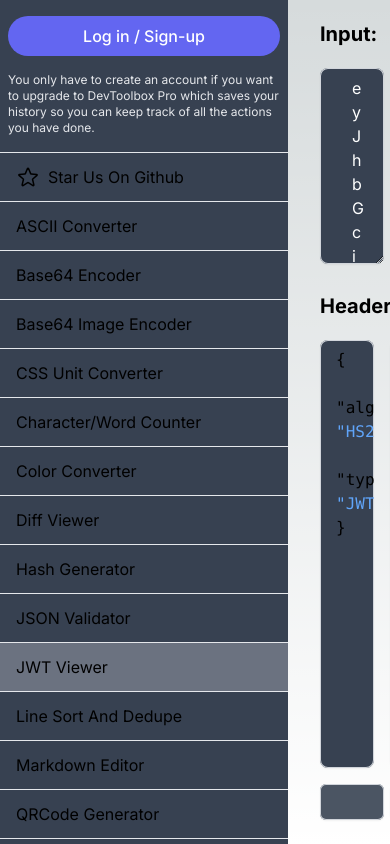
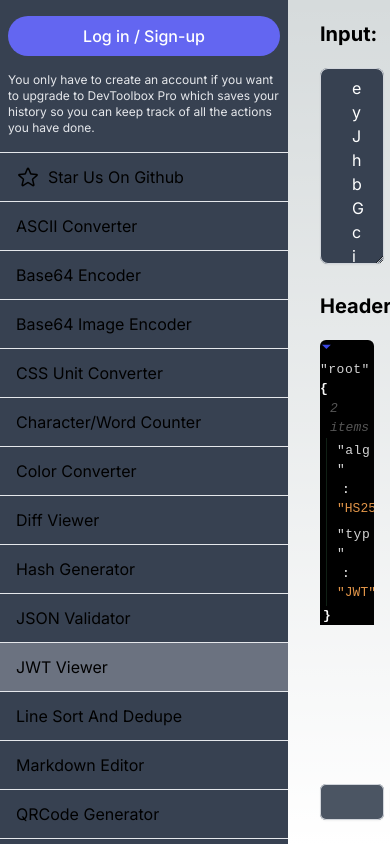
Before and after one commit to YourAverageTechBro/DevToolboxWeb, a Next.js app: page /tools/jwt-viewer in a window 390 px wide. Built offline with nearby package versions, Linux system fonts and the light colour scheme; no server answers.

Commit message:
using react-json-view to show the JSON output

```diff
--- a/src/app/components/common/FormatedJsonOutput.tsx
+++ b/src/app/components/common/FormatedJsonOutput.tsx
@@ -1,7 +1,7 @@
 import { JSONPath } from "jsonpath-plus";
-import { ChangeEvent, useCallback, useEffect, useState } from "react";
-import useDebounce from "@/app/hooks/useDebounce";
+import { ChangeEvent, useEffect, useState } from "react";
 import Selector from "@/app/components/common/Selector";
+import ReactJson from "react-json-view";
 
 type SpacingOption = {
   value: number;
@@ -26,95 +26,65 @@ export default function FormattedJsonOutput({
   const [jsonPathFilter, setJsonPathFilter] = useState("");
   const [numberOfSpaces, setNumberOfSpaces] = useState(2);
   const [output, setOutput] = useState("");
-  const debouncedJsonPathFilter = useDebounce<string>(jsonPathFilter, 500);
 
-  const syntaxHighlight = (json: string) =>
-    json
-      .replace(/&/g, "&amp;")
-      .replace(/</g, "&lt;")
-      .replace(/>/g, "&gt;")
-      .replace(
-        /("(\\u[a-zA-Z0-9]{4}|\\[^u]|[^\\"])*"(\s*:)?|\b(true|false|null)\b|-?\d+(?:\.\d*)?(?:[eE][+-]?\d+)?)/g,
-        (match) => {
-          let cls = "number";
-          if (/^"/.test(match)) {
-            if (/:$/.test(match)) {
-              cls = "key";
-            } else {
-              cls = "text-blue-400";
-            }
-          } else if (/true|false/.test(match)) {
-            cls = "text-purple-400";
-          } else if (/null/.test(match)) {
-            cls = "text-red-400";
-          }
-          return `<span class="${cls}">${match}</span>`;
-        }
-      );
+  useEffect(() => {
+    setOutput(value);
+  }, [value]);
 
-  const formatJson = useCallback(
-    (json: string) => {
-      try {
-        return JSON.stringify(
-          json ? JSON.parse(json) : {},
-          null,
-          numberOfSpaces
-        );
-      } catch (e: any) {
-        if (e instanceof SyntaxError) {
-          return e.message;
-        }
-      }
-      return "";
-    },
-    [numberOfSpaces]
-  );
-
-  const [dangerousHtml, setDangerousHtml] = useState(
-    syntaxHighlight(formatJson(value))
-  );
-
-  const filterJSONByJsonPath = (data: any, jsonPath: string): any => {
+  const handleChange = (event: ChangeEvent<HTMLInputElement>) => {
+    const path = event.target.value;
+    setJsonPathFilter(path);
+    if (!path.length) {
+      setOutput(value);
+      return;
+    }
     try {
-      return JSONPath({ path: jsonPath, json: data ?? {} });
-    } catch (error: any) {
-      return data;
+      const json = JSON.parse(value);
+      const newOutput = JSONPath({ path, json });
+      setOutput(JSON.stringify(newOutput));
+    } catch (error) {
+      setOutput(value);
+      return;
     }
   };
 
-  const setFormattedJson = (jsonString: string) => {
-    const formattedJson = formatJson(jsonString);
-    setOutput(formattedJson);
-    setDangerousHtml(syntaxHighlight(formattedJson));
+  const outputBlock = (__html: string = "") => {
+    return (
+      <pre
+        className="px-4 py-2 block rounded-lg border-0 whitespace-pre-wrap overflow-y-scroll"
+        dangerouslySetInnerHTML={{ __html }}
+        style={{ height: "calc(100% - 96px)" }}
+      />
+    );
   };
 
-  useEffect(() => {
+  const JsonObject = ({ value }: { value: string }) => {
     try {
-      if (debouncedJsonPathFilter) {
-        const filteredJson = JSON.stringify(
-          filterJSONByJsonPath(
-            JSON.parse(value !== "" ? value : "{}"),
-            jsonPathFilter
-          )
-        );
-        setFormattedJson(filteredJson);
-      } else {
-        setFormattedJson(value);
+      if (!value.length) {
+        const dangerousHtml = `<span class="text-white-400">{}</span>`;
+        return outputBlock(dangerousHtml);
       }
-    } catch (e: any) {
-      setFormattedJson(value);
+      setOutput(value);
+      const jsonValue = JSON.parse(value);
+      return (
+        <div
+          style={{ height: "calc(100% - 96px)" }}
+          className="rounded-md  overflow-y-scroll bg-gray-860"
+        >
+          <ReactJson
+            displayDataTypes={false}
+            enableClipboard={false}
+            indentWidth={numberOfSpaces}
+            src={jsonValue}
+            theme="shapeshifter"
+          />
+        </div>
+      );
+    } catch (err) {
+      const message = err instanceof Error ? err.message : "";
+      const dangerousHtml = `<span class="text-red-400">${message}</span>`;
+      return outputBlock(dangerousHtml);
     }
-  }, [
-    formatJson,
-    numberOfSpaces,
-    value,
-    debouncedJsonPathFilter,
-    jsonPathFilter,
-  ]);
-
-  const handleChange = (event: ChangeEvent<HTMLInputElement>) => {
-    const { value } = event.target;
-    setJsonPathFilter(value);
   };
 
   return (
@@ -141,15 +111,7 @@ export default function FormattedJsonOutput({
         </div>
       </div>
 
-      <pre
-        className="px-4 py-2 block rounded-lg border-0
-        bg-gray-700 shadow-sm ring-1 ring-inset
-        ring-gray-300 focus:ring-2 focus:ring-inset
-        focus:ring-indigo-600 sm:text-sm sm:leading-6 language-json whitespace-pre-wrap
-        overflow-y-scroll"
-        dangerouslySetInnerHTML={{ __html: dangerousHtml }}
-        style={{ height: "calc(100% - 96px)" }}
-      />
+      <JsonObject value={output} />
       <input
         className={`mt-4 px-8 block w-full rounded-md border-0 py-1.5
       text-white shadow-sm ring-1 ring-inset ring-gray-300
```
